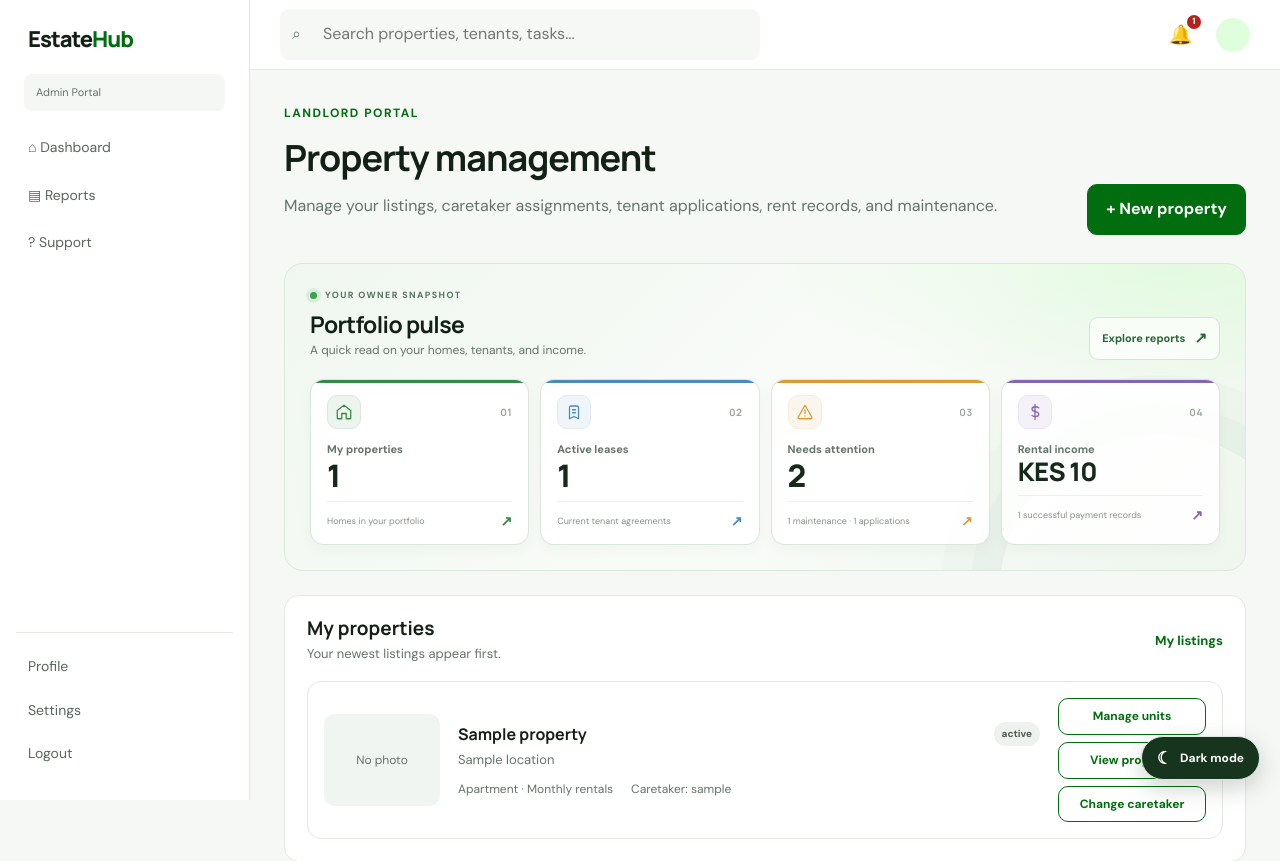
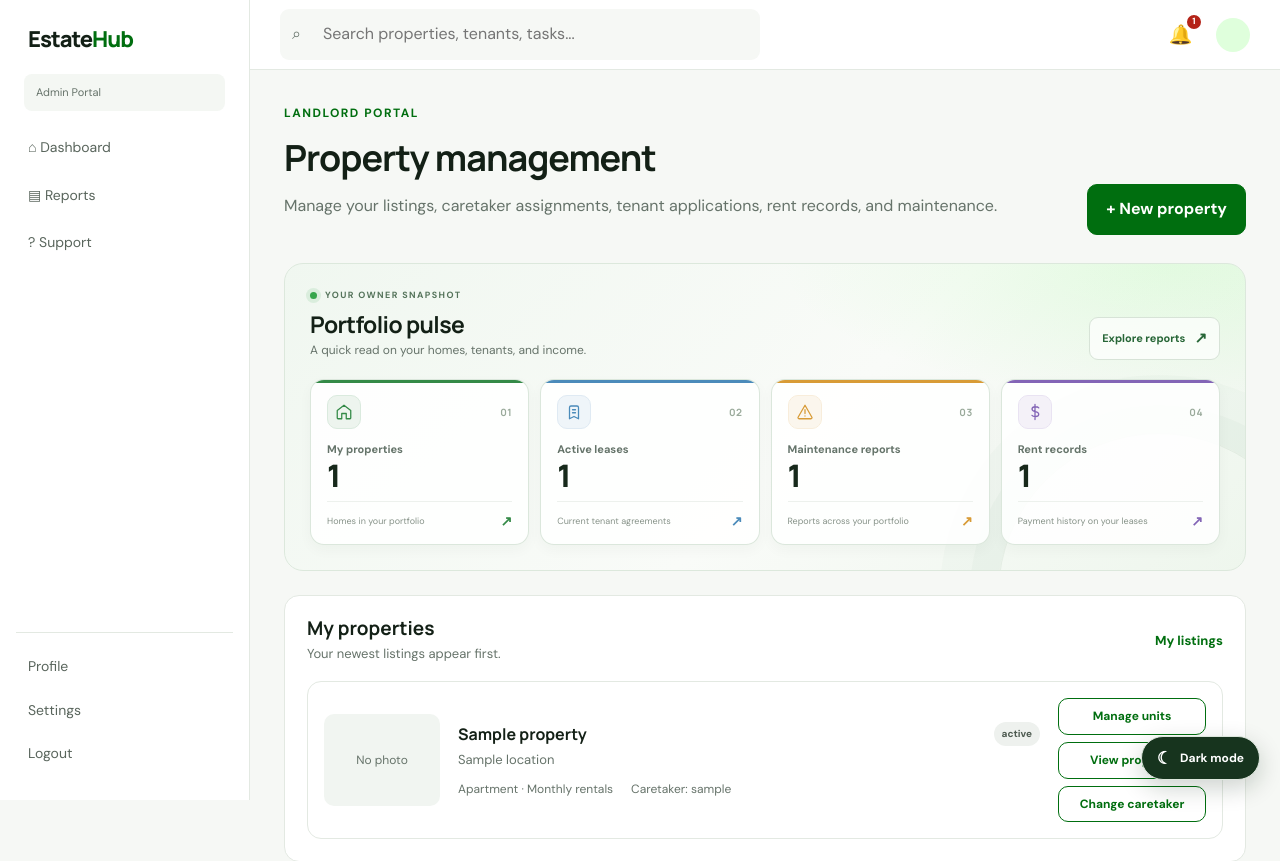
Before and after one commit to Newton2100-bit/Estatehub, a Django app: template templates/dashboards/landlord.html in a window 1280 px wide. Shown: the top 861 px of the page. Run offline with Django 5.2, Linux system fonts and the light colour scheme; the template is opened without the code that fills it: most values are stand-ins (such as "Sample title", 1, 10 or a date in 2020).

Commit message:
Use available landlord dashboard summary data

```diff
--- a/templates/dashboards/landlord.html
+++ b/templates/dashboards/landlord.html
@@ -30,13 +30,13 @@
       </a>
       <a class="landlord-pulse-card pulse-attention" href="/maintenance/">
         <span class="landlord-pulse-card-top"><span class="landlord-pulse-icon"><svg viewBox="0 0 24 24" aria-hidden="true"><path d="M12 3 2.8 19a1.4 1.4 0 0 0 1.2 2h16a1.4 1.4 0 0 0 1.2-2L12 3Zm0 6v5m0 3.2v.2"/></svg></span><span class="landlord-pulse-index">03</span></span>
-        <span class="landlord-pulse-label">Needs attention</span><strong class="landlord-pulse-value">{{ open_complaint_count|add:pending_application_count }}</strong>
-        <span class="landlord-pulse-card-foot"><span>{{ open_complaint_count }} maintenance · {{ pending_application_count }} applications</span><b>↗</b></span>
+        <span class="landlord-pulse-label">Maintenance reports</span><strong class="landlord-pulse-value">{{ requests|length }}</strong>
+        <span class="landlord-pulse-card-foot"><span>Reports across your portfolio</span><b>↗</b></span>
       </a>
       <a class="landlord-pulse-card pulse-income" href="/payments/">
         <span class="landlord-pulse-card-top"><span class="landlord-pulse-icon"><svg viewBox="0 0 24 24" aria-hidden="true"><path d="M12 2v20m5-15.5c-.7-1-2-1.5-4.5-1.5-2.8 0-4.5 1.1-4.5 3s1.5 2.8 4.5 3.5 4.5 1.6 4.5 3.5-1.7 3-4.5 3c-2.5 0-3.8-.5-4.5-1.5"/></svg></span><span class="landlord-pulse-index">04</span></span>
-        <span class="landlord-pulse-label">Rental income</span><strong class="landlord-pulse-value pulse-currency">KES {{ rental_income_total|floatformat:0 }}</strong>
-        <span class="landlord-pulse-card-foot"><span>{{ successful_rental_payment_count }} successful payment records</span><b>↗</b></span>
+        <span class="landlord-pulse-label">Rent records</span><strong class="landlord-pulse-value">{{ payments|length }}</strong>
+        <span class="landlord-pulse-card-foot"><span>Payment history on your leases</span><b>↗</b></span>
       </a>
     </div>
   </section>
```
